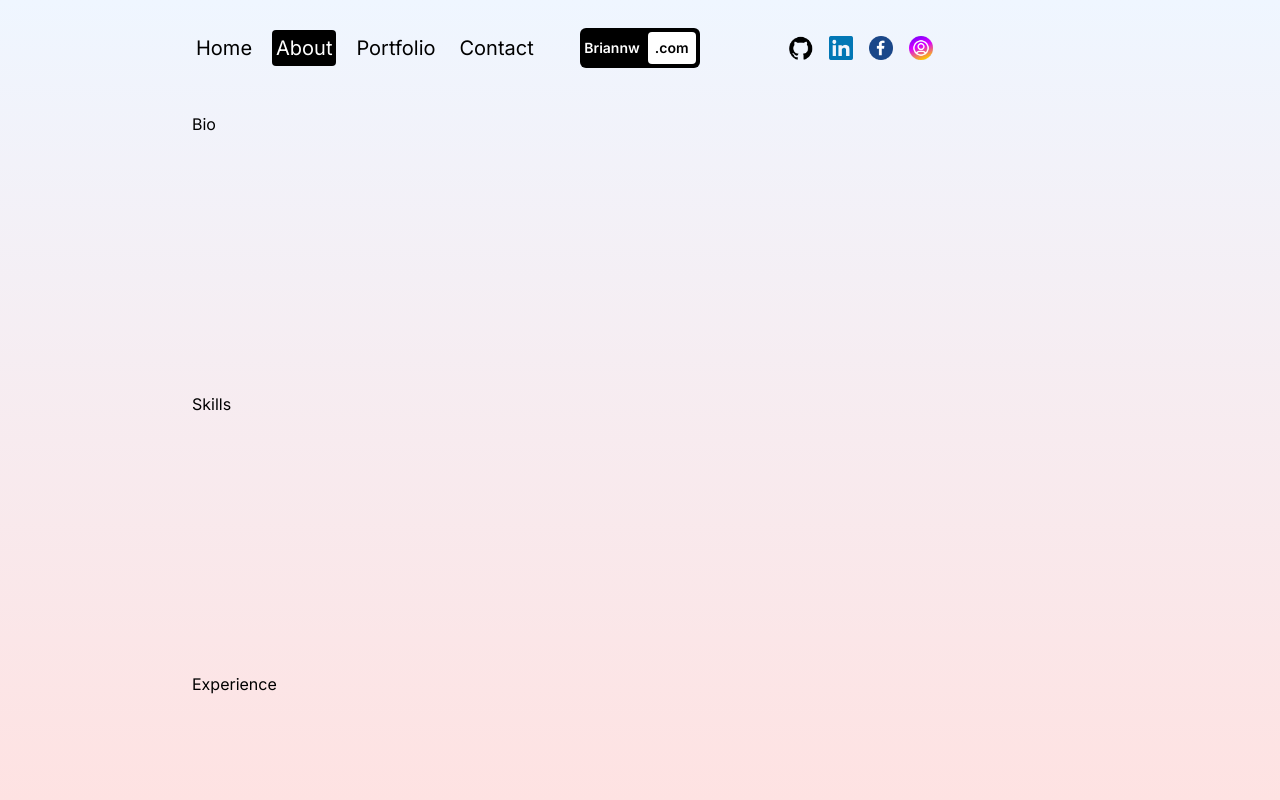
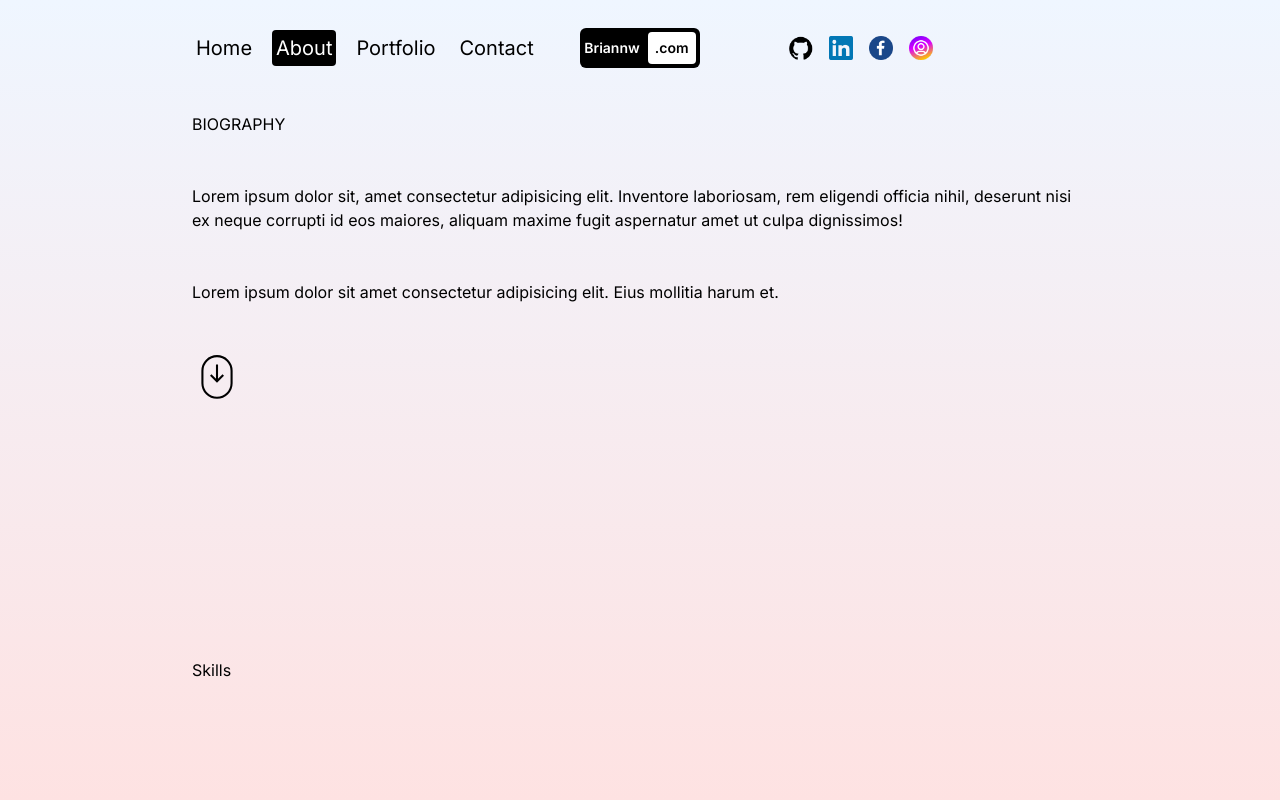
Before and after one commit to BrianNW/framer-portfolio01, a Next.js app: page /about in a window 1280 px wide. Shown: the top 800 px of the page. Built offline with nearby package versions, Linux system fonts and the light colour scheme.

Commit message:
Add bio title, description and SVG button

```diff
--- a/src/app/about/page.jsx
+++ b/src/app/about/page.jsx
@@ -15,7 +15,38 @@ const AboutPage = () => {
             {/* TEXT CONTAINER */}
             <div className="p-4 sm:px-8 md:px-12 lg:px-20 xl:px-48 flex flex-col gap-24 md:gap-32 lg:gap-48 xl:gap-64">
                 {/* BIOGRAPHY CONTAINER */}
-                <div className="">Bio</div>
+                <div className="flex flex-col gap-12 justify-center">
+                    <h1>BIOGRAPHY</h1>
+                    <p>Lorem ipsum dolor sit, amet consectetur adipisicing elit.
+                        Inventore laboriosam, rem eligendi officia nihil, deserunt nisi ex neque corrupti id eos maiores, aliquam maxime fugit aspernatur amet ut culpa dignissimos!
+                    </p>
+                    <span>
+                        Lorem ipsum dolor sit amet consectetur adipisicing elit. Eius mollitia harum et.
+                    </span>
+                    <div className="">
+                {/* SVG BUTTON */}
+                        <svg
+
+                        viewBox="0 0 24 24"
+                        fill="none"
+                        xmlns="http://www.w3.org/2000/svg"
+                        width={50}
+                        height={50}
+                        >
+                        <path
+                            d="M5 15C5 16.8565 5.73754 18.6371 7.05029 19.9498C8.36305 21.2626 10.1435 21.9999 12 21.9999C13.8565 21.9999 15.637 21.2626 16.9498 19.9498C18.2625 18.6371 19 16.8565 19 15V9C19 7.14348 18.2625 5.36305 16.9498 4.05029C15.637 2.73754 13.8565 2 12 2C10.1435 2 8.36305 2.73754 7.05029 4.05029C5.73754 5.36305 5 7.14348 5 9V15Z"
+                            stroke="#000000"
+                            strokeWidth="1"
+                        ></path>
+                        <path d="M12 6V14" stroke="#000000" strokeWidth="1"></path>
+                        <path
+                            d="M15 11L12 14L9 11"
+                            stroke="#000000"
+                            strokeWidth="1"
+                        ></path>
+                        </svg>
+                    </div>
+                </div>
                 {/* SKILLS CONTAINER */}
                 <div className="">Skills</div>
                 {/* EXPERIENCE CONTAINER */}
```
